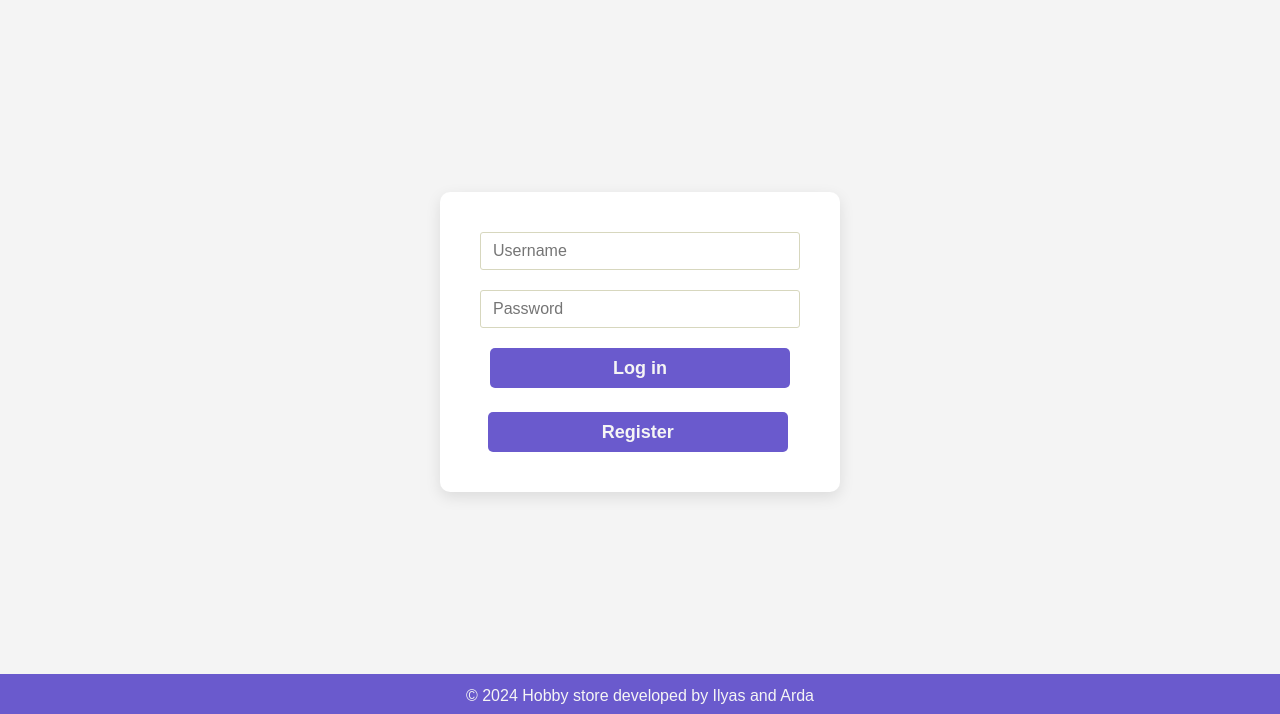
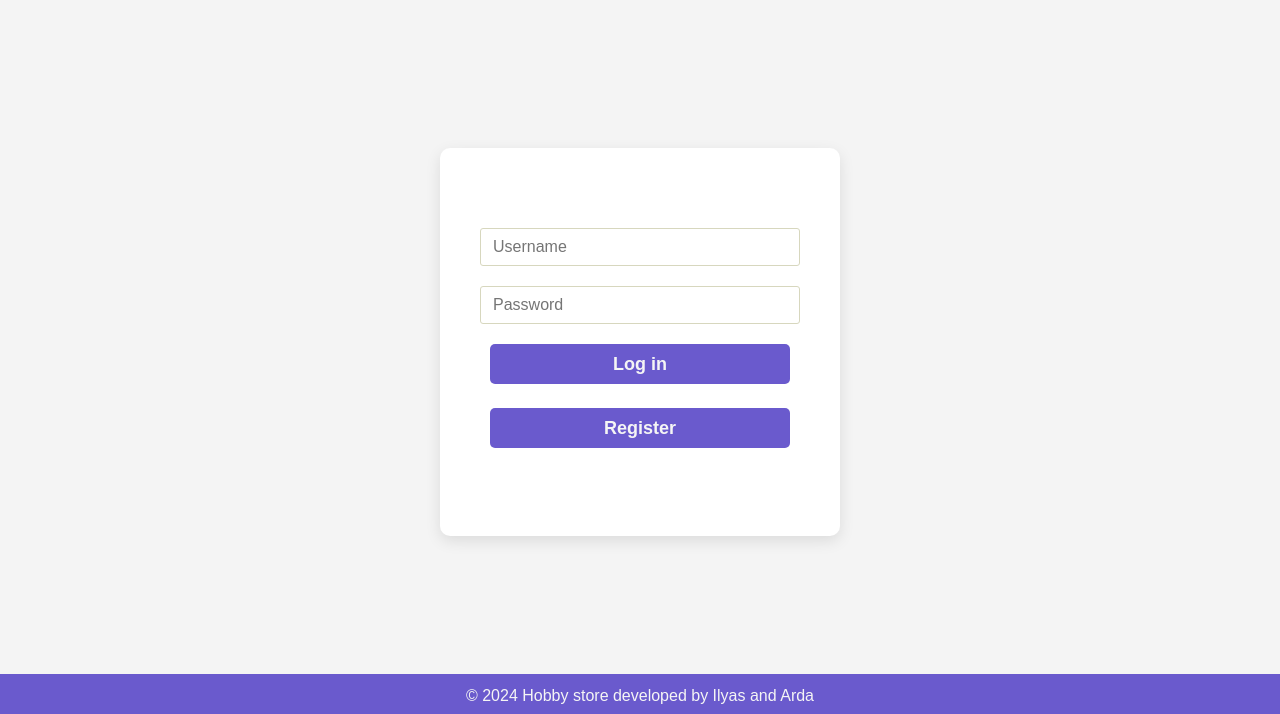
Before and after one commit to 1lyasm/hobby_store, a Flask app: page /login in a window 1280 px wide. Shown: the part 86-800 px from the top of the page. Run offline with Flask 3, Linux system fonts and the light colour scheme; some libraries are stand-ins or nearby versions.

Commit message:
Style login page

```diff
--- a/templates/login.html
+++ b/templates/login.html
@@ -21,6 +21,7 @@
         #login_form {
             background-color: white;
             padding: 40px;
+            padding-top: 80px;
             border-radius: 10px;
             box-shadow: 0 5px 15px rgba(0,0,0,0.1);
             text-align: center;
@@ -114,9 +115,15 @@
             </div>
 
             <button type="submit" id="login_button">Log in</button>
-            <br><br>
+            <br>
+            <br>
+
             <button type="submit" id="reg_button">Register</button>
+            <br>
+            <br>
+
             <label id="msg">{{ msg }}</label>
+
         </form>
 
     </div>
```
